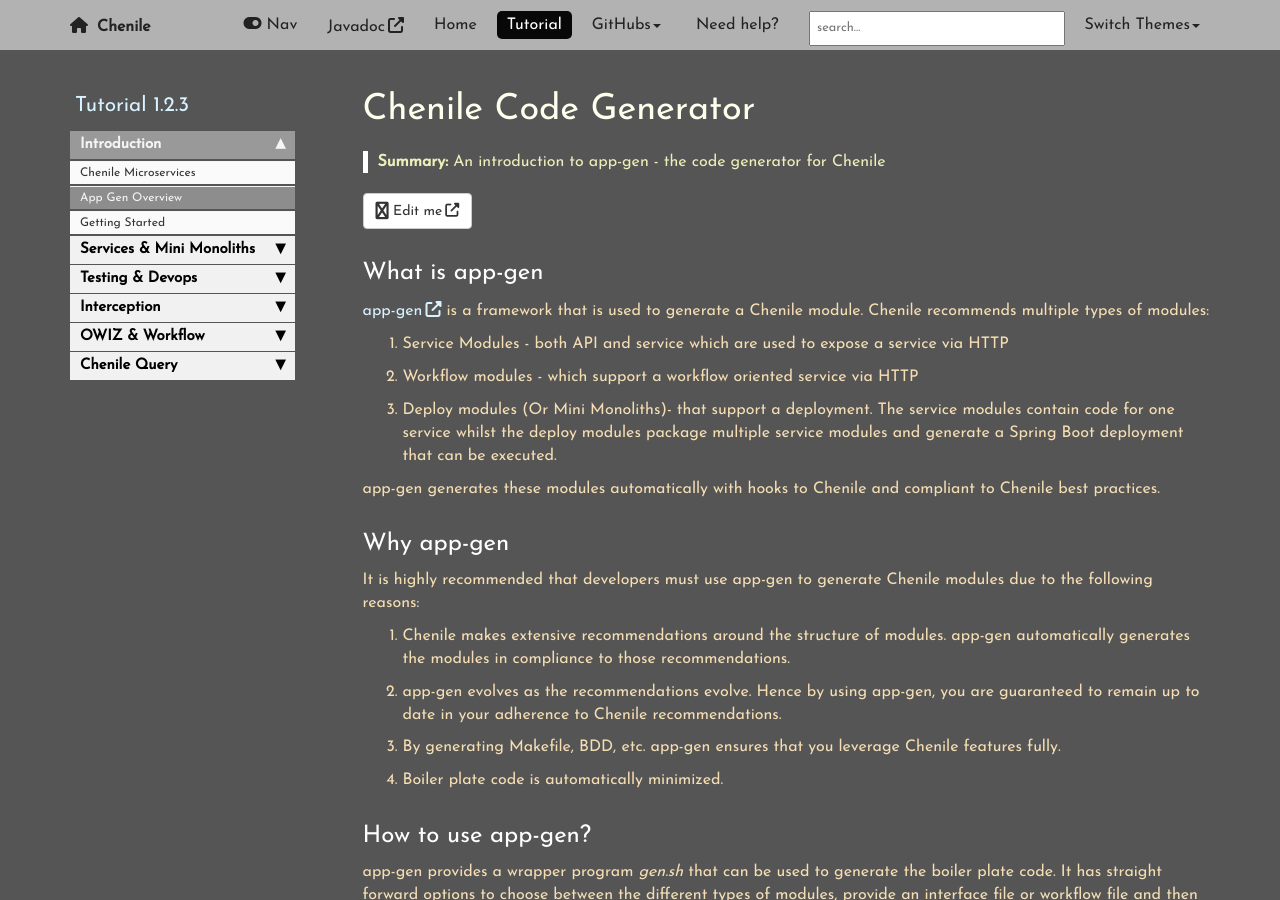
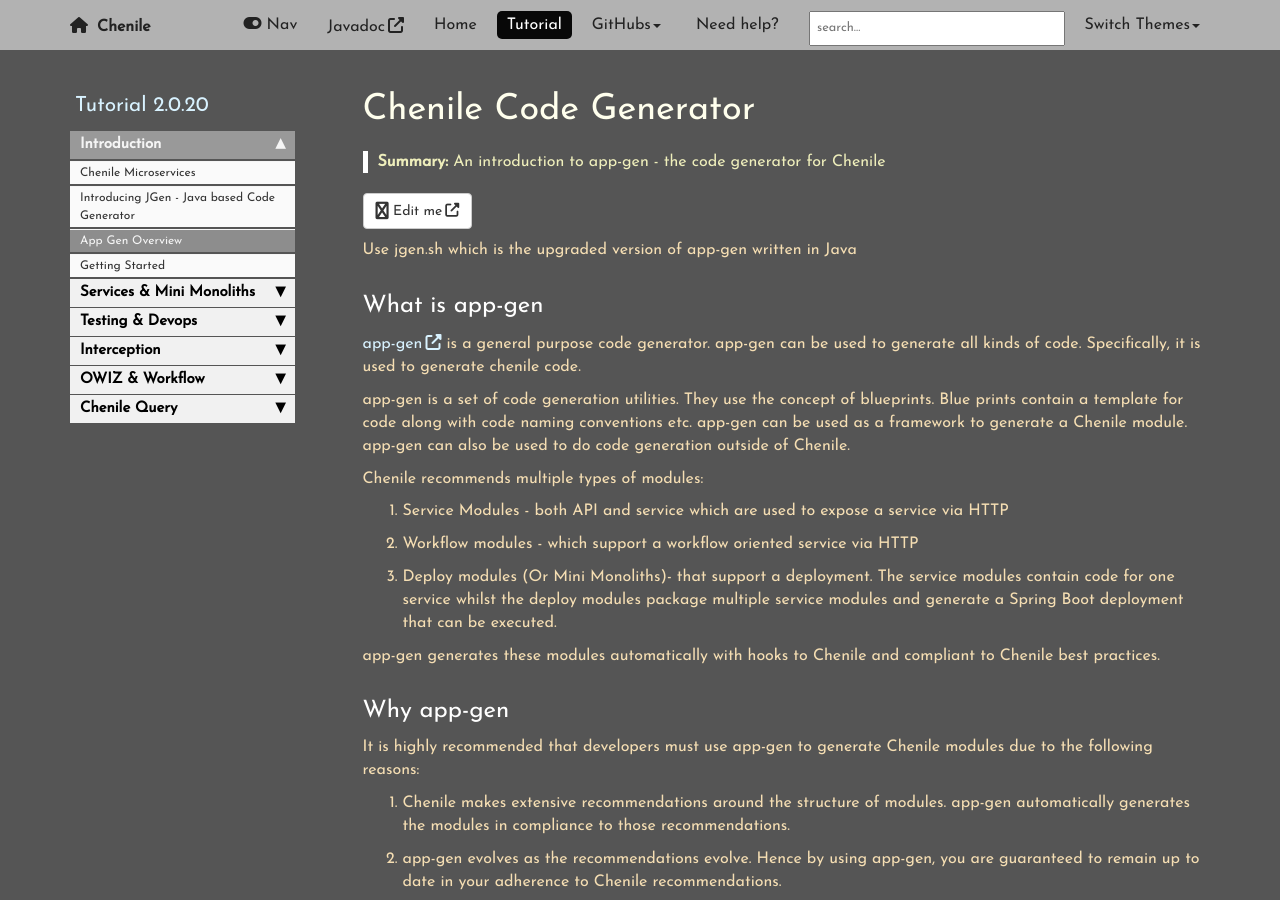
Before and after one commit to rajakolluru/cheniledocs.github.io, a Jekyll site: the page built from pages/chenile-tutorial/001-app-gen-intro.md, in a window 1280 px wide and 900 px high. Built offline with Jekyll 4.4.1, drawn with Linux system fonts in a browser that asks for light colours; comment, search, counter and statistics services are not loaded.

Commit message:
content update

```diff
--- a/_data/sidebars/chenile_sidebar.yml
+++ b/_data/sidebars/chenile_sidebar.yml
@@ -4,7 +4,7 @@
 entries:
 - title: Sidebar
   product: Documentation
-  version: 2.0.13
+  version: 2.0.20
   folders:
 
   - title:
--- a/_data/sidebars/tutorial_sidebar.yml
+++ b/_data/sidebars/tutorial_sidebar.yml
@@ -3,7 +3,7 @@
 entries:
 - title: sidebar
   product: Tutorial
-  version: 1.2.3
+  version: 2.0.20
   folders:
 
   - title:
@@ -27,6 +27,10 @@
       url: /chenile-microservices.html
       output: web,pdf
       type: homepage
+
+    - title: Introducing JGen - Java based Code Generator
+      url: /jgen-tutorial.html
+      output: web,pdf
 
     - title: App Gen Overview
       url: /app-gen-landing-page.html
--- a/pages/chenile-tutorial/001-app-gen-intro.md
+++ b/pages/chenile-tutorial/001-app-gen-intro.md
@@ -7,8 +7,19 @@
 folder: chenile-tutorial
 summary: An introduction to app-gen -  the code generator for Chenile
 ---
+
+Use jgen.sh which is the upgraded version of app-gen written in Java
 ## What is app-gen
-[app-gen](https://github.com/rajakolluru/chenile-gen) is a framework that is used to generate a Chenile module. Chenile recommends multiple types of modules:
+[app-gen](https://github.com/rajakolluru/chenile-gen) is a general purpose code generator. app-gen can be used to generate all kinds of code.
+Specifically, it is used to generate chenile code.
+
+app-gen is a set of code generation utilities. They use the concept of blueprints. Blue prints contain a
+template for code along with code naming conventions etc.
+app-gen can be used as a framework to generate a Chenile module. app-gen can also be used to do code
+generation outside of Chenile.
+
+
+Chenile recommends multiple types of modules:
 1. Service Modules - both API and service which are used to expose a service via HTTP
 2. Workflow modules - which support a workflow oriented service via HTTP
 3. Deploy modules (Or Mini Monoliths)- that support  a deployment. The service modules contain code for  one service whilst the deploy modules package multiple service modules and generate a Spring Boot deployment that can be executed.
```
Also changed, not shown: pages/chenile-tutorial/jgen-tutorial.md (added, +23 -0 lines), 1 other file.
